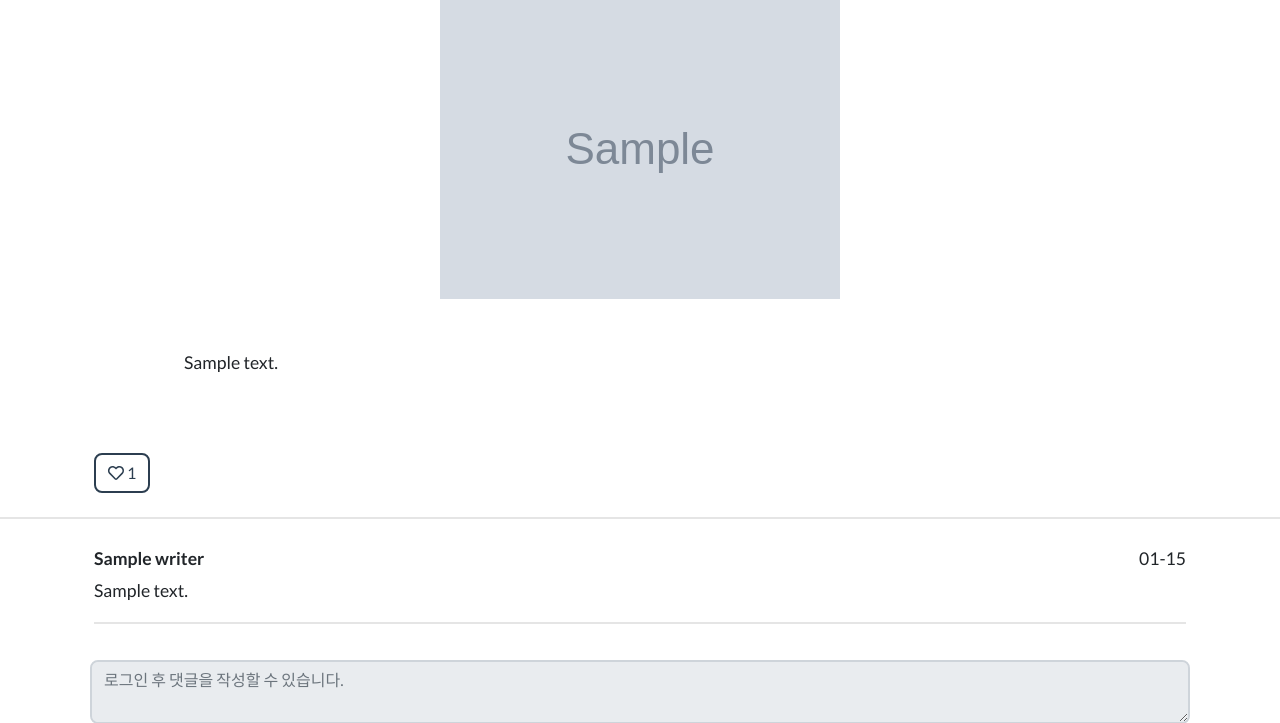
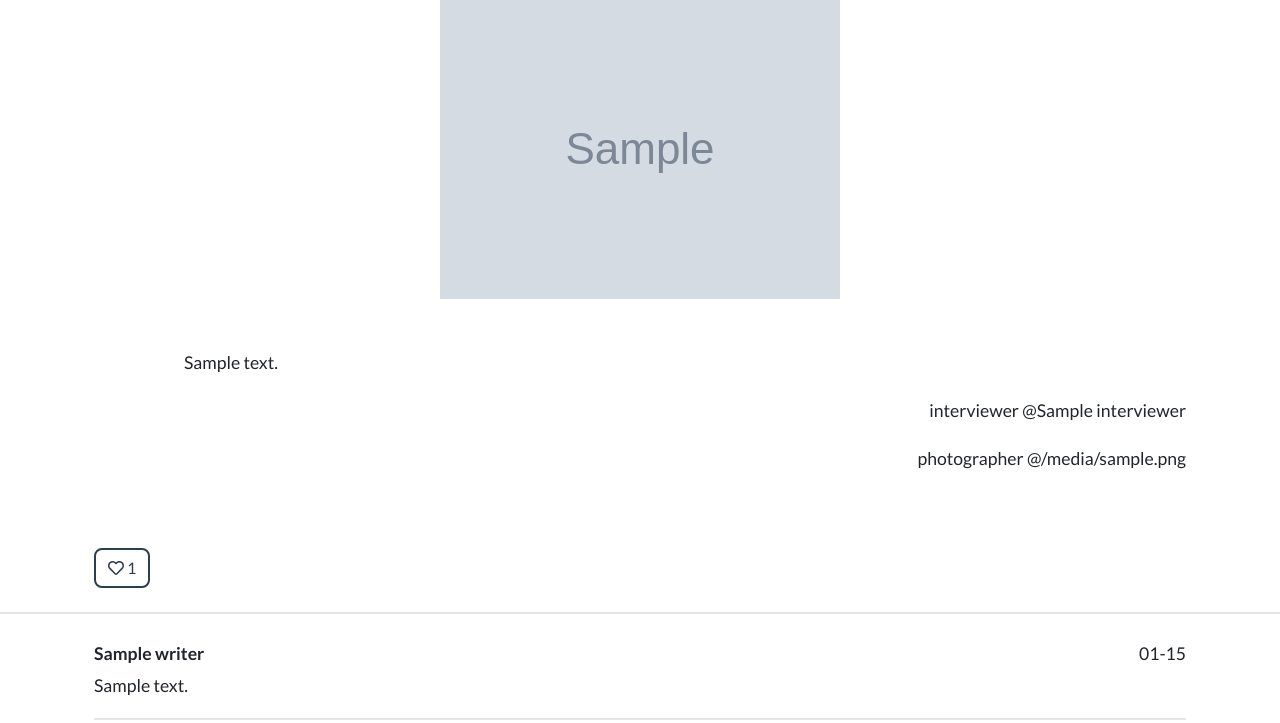
Before and after one commit to humansof42seoul/Humansof42, a Django app: template templates/interview/interview_detail.html in a window 1280 px wide. Shown: the part 330-1053 px from the top of the page. Run offline with Django 3.2, Linux system fonts and the light colour scheme; the template is opened without the code that fills it: most values are stand-ins (such as "Sample title", 1, 10 or a date in 2020); grey boxes marked "Sample" are stand-in pictures; some libraries are stand-ins or nearby versions.

Commit message:
[FEAT] add interviewer, photographer to Interview

```diff
--- a/config/settings.py
+++ b/config/settings.py
@@ -84,8 +84,8 @@ DATABASES = {
         'ENGINE': 'django.db.backends.postgresql',
         'NAME': 'h42',
         'USER': 'yechoi',
-	'PASSWORD': 'bonjour12',
-	'HOST': 'localhost',
+	    'PASSWORD': 'bonjour12',
+	    'HOST': 'localhost',
     }
 }
 
--- a/interview/forms.py
+++ b/interview/forms.py
@@ -6,7 +6,7 @@ from django_summernote.widgets import SummernoteWidget
 class InterviewForm(forms.ModelForm):
     class Meta:
         model = Interview
-        fields = ['title', 'interviewee', 'content', ]
+        fields = ['title', 'interviewee', 'interviewer', 'photographer', 'content', ]
         widgets = {'content': SummernoteWidget(), }
 
 
--- a/interview/models.py
+++ b/interview/models.py
@@ -7,8 +7,9 @@ from user.models import User
 class Interview(models.Model):
     title = models.CharField(max_length=128, verbose_name='제목')
     interviewee = models.CharField(max_length=128, verbose_name='인터뷰 대상자')
+    interviewer = models.CharField(max_length=128, verbose_name='인터뷰어')
+    photographer = models.CharField(max_length=128, verbose_name='포토그래퍼')
     content = models.TextField(verbose_name='내용')
-    # writer = models.ForeignKey('users.H42user', on_delete=models.CASCADE, verbose_name='작성자')
     registered_dttm = models.DateTimeField(auto_now_add=True, verbose_name='등록시간')
     likes = models.ManyToManyField(User, related_name="likes", blank=True, verbose_name='공감수')
     views = models.PositiveIntegerField(default=0, verbose_name='조회수')
--- a/interview/views.py
+++ b/interview/views.py
@@ -44,6 +44,8 @@ def interview_write(request):
             interview = Interview()
             interview.title = form.cleaned_data['title']
             interview.interviewee = form.cleaned_data['interviewee']
+            interview.interviewer = form.cleaned_data['interviewer']
+            interview.photographer = form.cleaned_data['photographer']
             interview.content = form.cleaned_data['content']
             interview.image = request.FILES['image']
             interview.save()
--- a/templates/interview/interview_detail.html
+++ b/templates/interview/interview_detail.html
@@ -21,6 +21,10 @@
     </div>
     <div class="container col-lg-8 col-md-10 mx-auto" style="max-width:960px;">
         {{ interview.content | safe }}
+    </div>
+    <div class="container text-right">
+        <p>interviewer @{{ interview.interviewer }}</p>
+        <p>photographer @{{ interview.photographer }}</p>
     </div>
     </article>
 
--- a/templates/interview/interview_edit.html
+++ b/templates/interview/interview_edit.html
@@ -8,6 +8,8 @@
                 {% csrf_token %}
                     <input class="form-control mb-2" id="title" placeholder="title" name="title" value="{{ interview.title }}" />
                     <input class="form-control mb-2" id="interviewee" placeholder="interviewee" name="interviewee" value="{{ interview.interviewee }}" />
+                    <input class="form-control mb-2" id="interviewer" placeholder="interviewer" name="interviewer" value="{{ interview.interviewer }}" />
+                    <input class="form-control mb-2" id="photographer" placeholder="photographer" name="photographer" value="{{ interview.photographer }}" />
                     <textarea name="content" id="summernote">
                         {{ form.content.value|default_if_none:'' }}</textarea>
                     <script>
--- a/templates/interview/interview_write.html
+++ b/templates/interview/interview_write.html
@@ -9,6 +9,8 @@
                 {% csrf_token %}
                     <input class="form-control mb-2" id="title" placeholder="title" name="title" />
                     <input class="form-control mb-2" id="interviewee" placeholder="interviewee" name="interviewee" />
+                    <input class="form-control mb-2" id="interviewer" placeholder="interviewer" name="interviewer" />
+                    <input class="form-control mb-2" id="photographer" placeholder="photographer" name="photographer" />
                     <input type="file" id="image" placeholder="image" name="image" />
                     <textarea name="content" id="summernote">
                         {{ form.content.value|default_if_none:'' }}</textarea>
```
